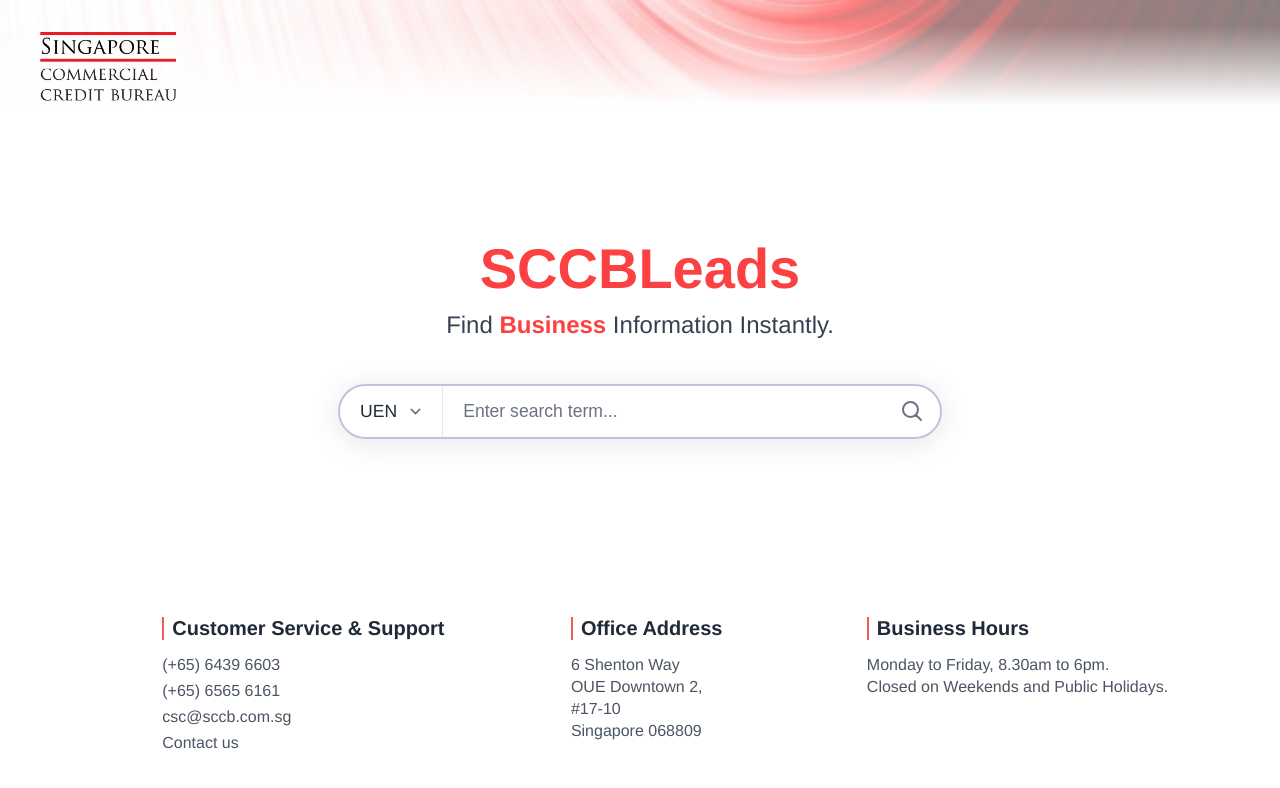
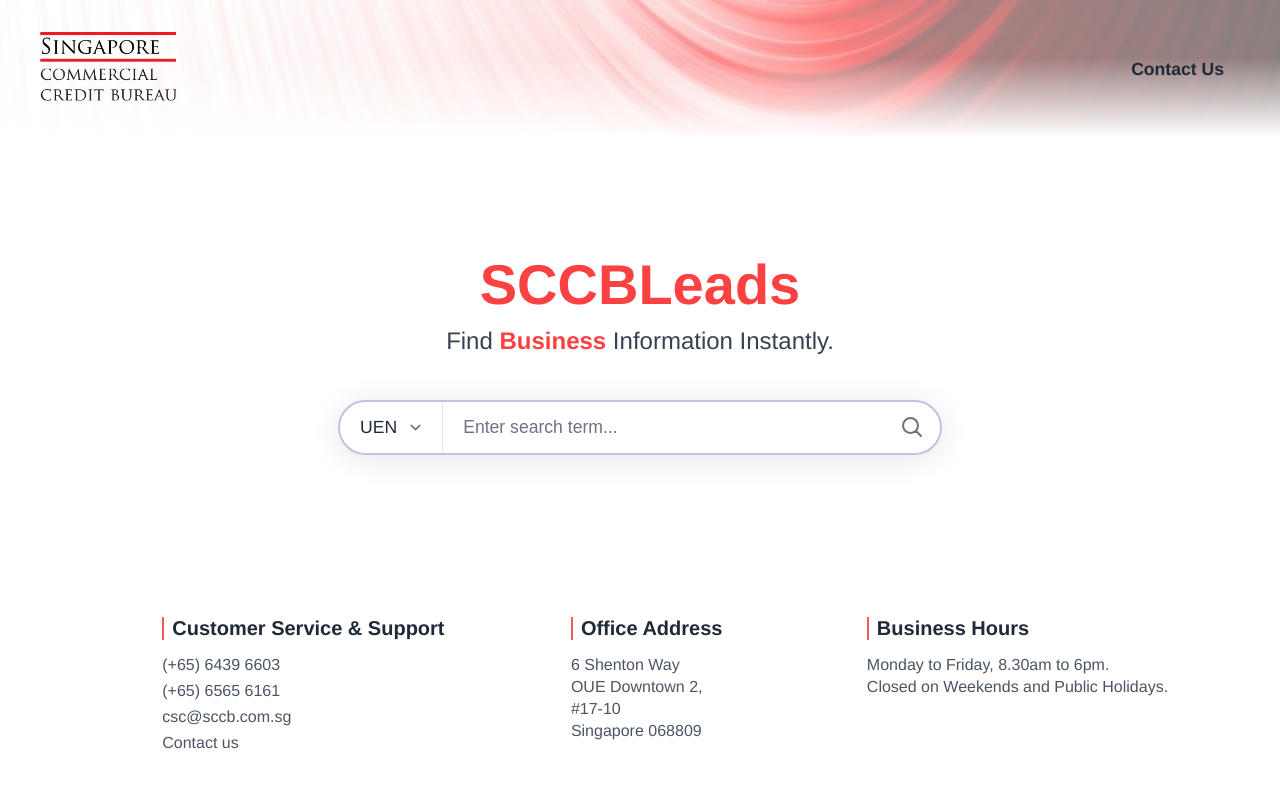
Before and after one commit to JiajianH19/amplify-vue-template, a Vue app: page / in a window 1280 px wide. Shown: the top 788 px of the page. Built offline with nearby package versions, Linux system fonts and the light colour scheme; what aws-amplify would draw is missing.

Commit message:
Test Deploy 41

```diff
--- a/src/components/Main.vue
+++ b/src/components/Main.vue
@@ -274,6 +274,12 @@
       <div class="logo-container">
         <img :src="dnbLogo" alt="Dun & Bradstreet Logo" class="logo-image" />
       </div>
+
+      <nav class="header-nav">
+        <a href="https://sccb.com.sg/contact-us/" target="_blank" rel="noopener noreferrer" class="contact-us-link">
+          Contact Us
+        </a>
+      </nav>
     </header>
 
     <main class="main-content">
@@ -539,10 +545,13 @@
 }
 
 .page-header {
-  padding: 2rem 0 0 2.5rem;
+  padding: 2rem 2.5rem; /* Symmetrical padding for better alignment */
   flex-shrink: 0;
   position: relative;
   z-index: 1;
+  display: flex; /* ADDED: Turns the header into a flex container */
+  justify-content: space-between; /* ADDED: Pushes logo left, link right */
+  align-items: center; /* ADDED: Vertically aligns logo and link */
 }
 
 .page-header::before {
@@ -589,6 +598,26 @@
   /* Add these two lines */
   position: relative;
   z-index: 1; /* This ensures it's on a higher "layer" than the ::before element */
+}
+
+.header-nav {
+  position: relative;
+  z-index: 1; /* Ensures it sits above the background pseudo-element */
+}
+
+.contact-us-link {
+  color: #1f2937; /* A dark, professional text color */
+  text-decoration: none;
+  font-weight: 600; /* Makes it stand out slightly */
+  font-size: 1.1rem;
+  padding: 8px 16px; /* Gives it a larger clickable area */
+  border-radius: 20px; /* For a soft background on hover */
+  transition: all 0.2s ease; /* Smooth hover effect */
+}
+
+.contact-us-link:hover {
+  color: #FB4141; /* Changes text to your brand's red on hover */
+  background-color: #FEF2F4; /* Adds a light red background on hover */
 }
 
 /* --- Typography --- */
```
